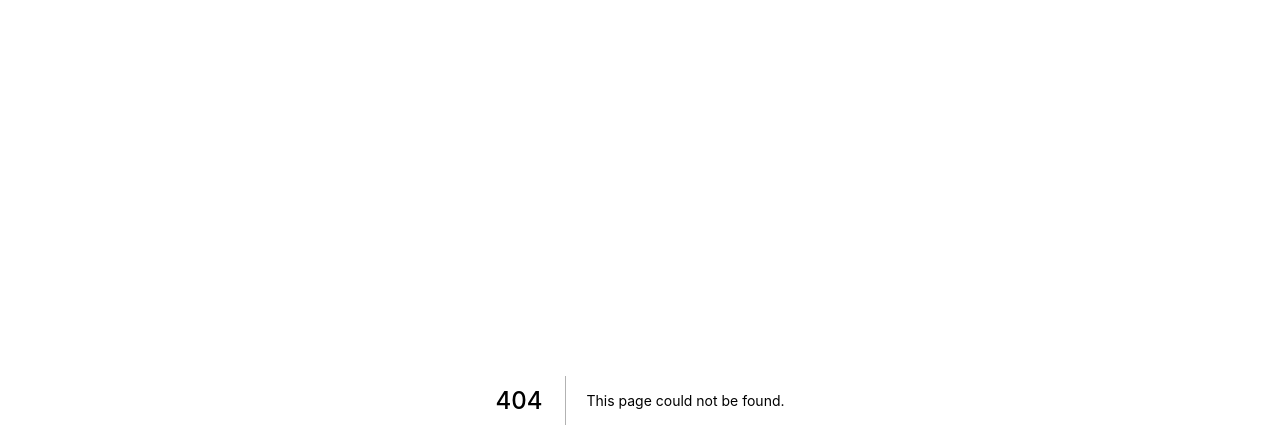
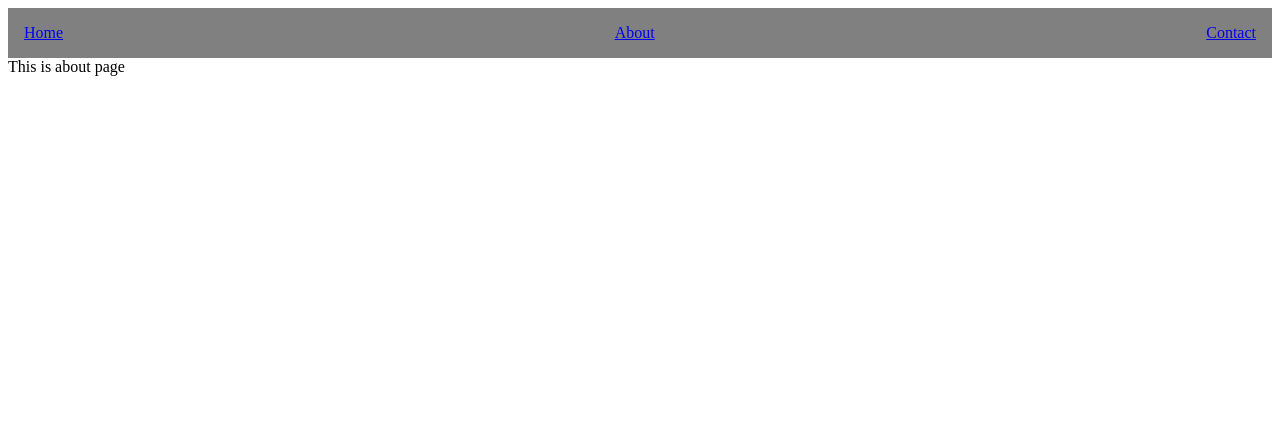
Before and after one commit to Ollie-lee/first-NextJS, a Next.js app: page /about in a window 1280 px wide. Before the commit this address had no page. Shown: the top 448 px of the page. Built offline with nearby package versions, Linux system fonts and the light colour scheme.

Commit message:
add navbar

```diff
--- /dev/null
+++ b/components/Navbar.js
@@ -0,0 +1,20 @@
+import Link from 'next/link'
+
+export default function Navbar() {
+  const styles = {
+    display: 'flex',
+    background: 'grey',
+    justifyContent: 'space-between',
+    padding: '1rem'
+
+  }
+
+  return (
+    <div style={styles}>
+      <Link href='/'><a>Home</a></Link>
+      <Link href='/about'><a>About</a></Link>
+      <Link href='/contact'><a>Contact</a></Link>
+
+    </div>
+  )
+}
--- /dev/null
+++ b/pages/about.js
@@ -0,0 +1,13 @@
+import Navbar from '../components/Navbar'
+
+// use '/about' to see this page
+const AboutPage = () => {
+  return (
+    <>
+      <Navbar />
+      <div>This is about page</div>
+    </>
+  )
+}
+
+export default AboutPage
--- a/pages/index.js
+++ b/pages/index.js
@@ -1,8 +1,10 @@
-import React from 'react'
+import Link from 'next/link'
+import Navbar from '../components/Navbar'
 
 export default function Index() {
   return (
     <div>
+      <Navbar />
       <h1>Our Index Page</h1>
     </div>
   )
```
Also changed, not shown: pages/contact.js (added, +10 -0 lines).
